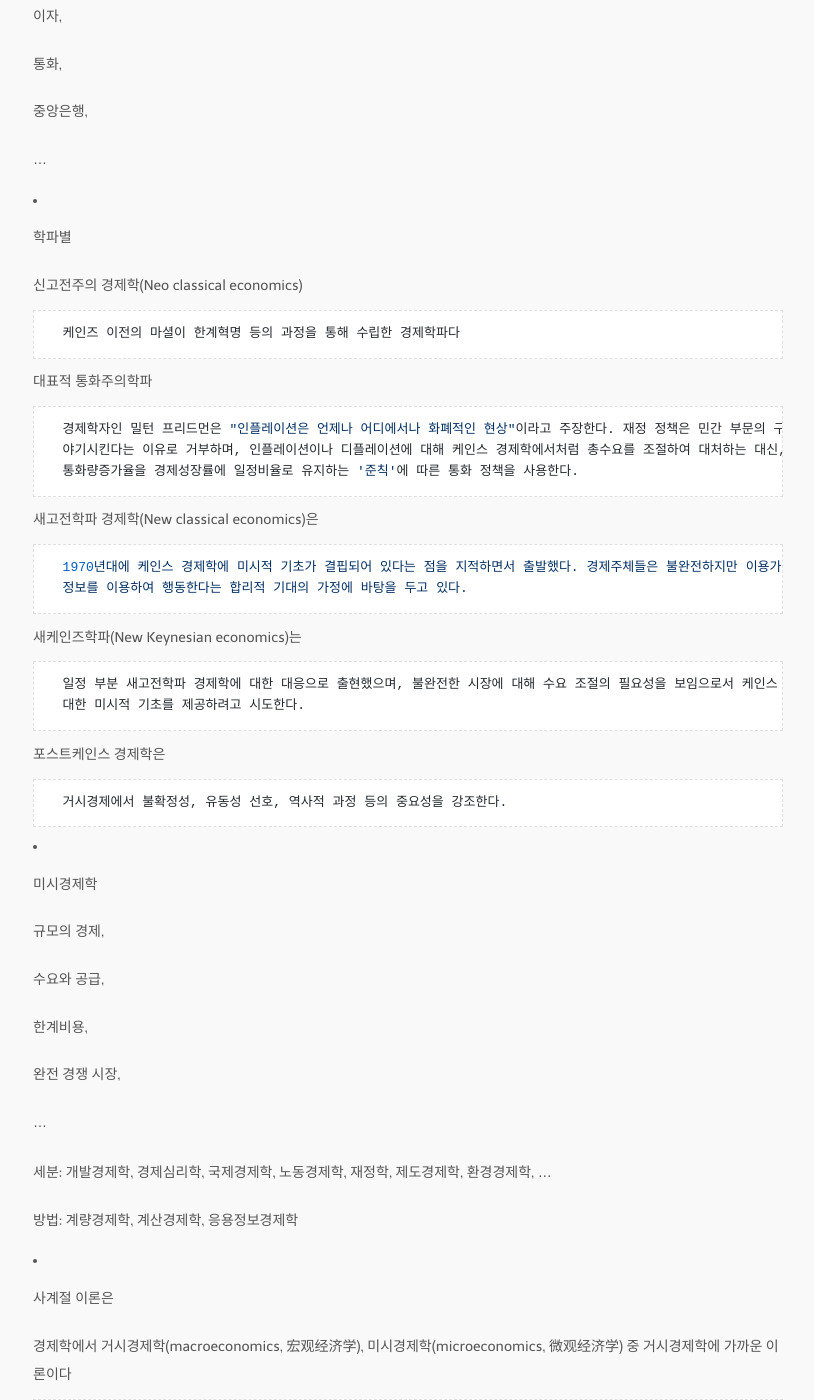
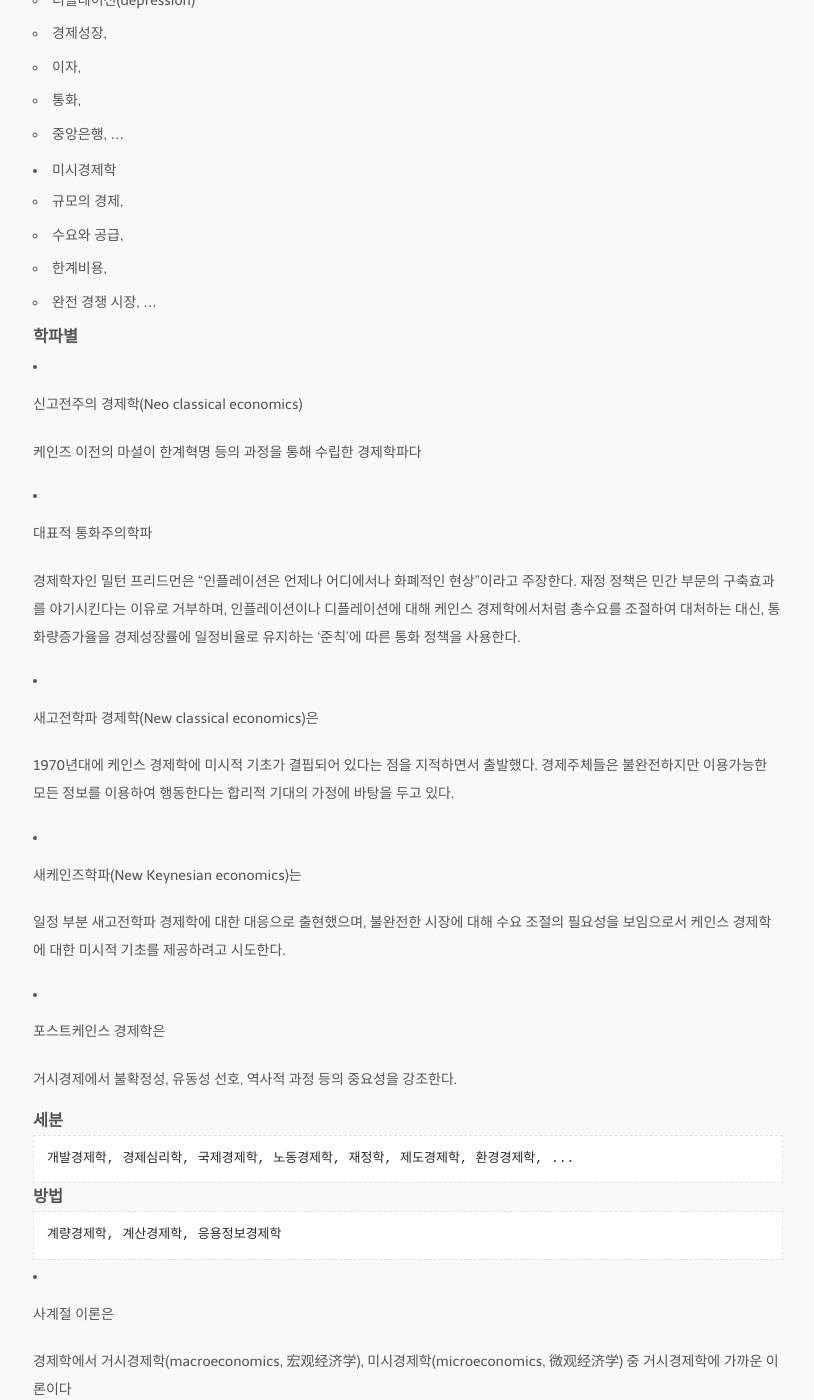
Before and after one commit to jung-research/github.io, a Jekyll site: the page built from _posts/2023-08-23-economics.md, in a window 1280 px wide and 1400 px high, scrolled down 455 px. Shown: the whole window, without its empty margins (232-1046 px from the left). Built offline with Jekyll 4.4.1, drawn with Linux system fonts in a browser that asks for light colours; nearby versions of some CDN libraries; some web fonts are replaced; part of the change alters nothing that is shown.

Commit message:
mod economics

```diff
--- a/_posts/2023-08-23-economics.md
+++ b/_posts/2023-08-23-economics.md
@@ -2,73 +2,70 @@
 title: 경제학 note
 layout: post
 tags:
+  - note
   - economics
 ---
 
 훝고 가는 경제학 이론의 일부
 
+### 거시경제학 vs 미시경제학
+
 * 거시경제학
+    * 경기후퇴 (recession)
 
-경기후퇴 (recession)
+        금융위기, 무역 축소, 경제 버블의 붕괴, 대규모 자연재해, 팬더믹(pandemic)과 같은 질병의 유행 등이 일으키는
+        부정적인 수요충격이 원인이다.
 
-    금융위기, 무역 축소, 경제 버블의 붕괴, 대규모 자연재해, 팬더믹(pandemic)과 같은 질병의 유행 등이 일으키는 부정적인 수요충격이 원인이다.
-
-디플레이션(depression)
-
-경제성장,
-
-이자,
-
-통화,
-
-중앙은행,
-
-...
-
-- 학파별
-
-    신고전주의 경제학(Neo classical economics)
-
-        케인즈 이전의 마셜이 한계혁명 등의 과정을 통해 수립한 경제학파다
-
-    대표적 통화주의학파
-
-        경제학자인 밀턴 프리드먼은 "인플레이션은 언제나 어디에서나 화폐적인 현상"이라고 주장한다. 재정 정책은 민간 부문의 구축효과를
-        야기시킨다는 이유로 거부하며, 인플레이션이나 디플레이션에 대해 케인스 경제학에서처럼 총수요를 조절하여 대처하는 대신,
-        통화량증가율을 경제성장률에 일정비율로 유지하는 '준칙'에 따른 통화 정책을 사용한다.
-
-    새고전학파 경제학(New classical economics)은
-
-        1970년대에 케인스 경제학에 미시적 기초가 결핍되어 있다는 점을 지적하면서 출발했다. 경제주체들은 불완전하지만 이용가능한 모든
-        정보를 이용하여 행동한다는 합리적 기대의 가정에 바탕을 두고 있다.
-
-    새케인즈학파(New Keynesian economics)는
-
-        일정 부분 새고전학파 경제학에 대한 대응으로 출현했으며, 불완전한 시장에 대해 수요 조절의 필요성을 보임으로서 케인스 경제학에
-        대한 미시적 기초를 제공하려고 시도한다.
-
-    포스트케인스 경제학은
-
-        거시경제에서 불확정성, 유동성 선호, 역사적 과정 등의 중요성을 강조한다.
-
+    * 디플레이션(depression)
+    * 경제성장,
+    * 이자,
+    * 통화,
+    * 중앙은행,
+    ...
 
 * 미시경제학
-
-    규모의 경제,
-
-    수요와 공급,
-
-    한계비용,
-
-    완전 경쟁 시장,
-
+    * 규모의 경제,
+    * 수요와 공급,
+    * 한계비용,
+    * 완전 경쟁 시장,
     ...
 
 
+### 학파별
 
-세분: 개발경제학, 경제심리학, 국제경제학, 노동경제학, 재정학, 제도경제학, 환경경제학, ...
+* 신고전주의 경제학(Neo classical economics)
 
-방법: 계량경제학, 계산경제학, 응용정보경제학
+    케인즈 이전의 마셜이 한계혁명 등의 과정을 통해 수립한 경제학파다
+
+* 대표적 통화주의학파
+
+    경제학자인 밀턴 프리드먼은 "인플레이션은 언제나 어디에서나 화폐적인 현상"이라고 주장한다. 재정 정책은 민간 부문의 구축효과를
+    야기시킨다는 이유로 거부하며, 인플레이션이나 디플레이션에 대해 케인스 경제학에서처럼 총수요를 조절하여 대처하는 대신,
+    통화량증가율을 경제성장률에 일정비율로 유지하는 '준칙'에 따른 통화 정책을 사용한다.
+
+* 새고전학파 경제학(New classical economics)은
+
+    1970년대에 케인스 경제학에 미시적 기초가 결핍되어 있다는 점을 지적하면서 출발했다. 경제주체들은 불완전하지만 이용가능한 모든
+    정보를 이용하여 행동한다는 합리적 기대의 가정에 바탕을 두고 있다.
+
+* 새케인즈학파(New Keynesian economics)는
+
+    일정 부분 새고전학파 경제학에 대한 대응으로 출현했으며, 불완전한 시장에 대해 수요 조절의 필요성을 보임으로서 케인스 경제학에
+    대한 미시적 기초를 제공하려고 시도한다.
+
+* 포스트케인스 경제학은
+
+    거시경제에서 불확정성, 유동성 선호, 역사적 과정 등의 중요성을 강조한다.
+
+
+
+### 세분
+
+    개발경제학, 경제심리학, 국제경제학, 노동경제학, 재정학, 제도경제학, 환경경제학, ...
+
+### 방법
+
+    계량경제학, 계산경제학, 응용정보경제학
 
 
 * 사계절 이론은
```
